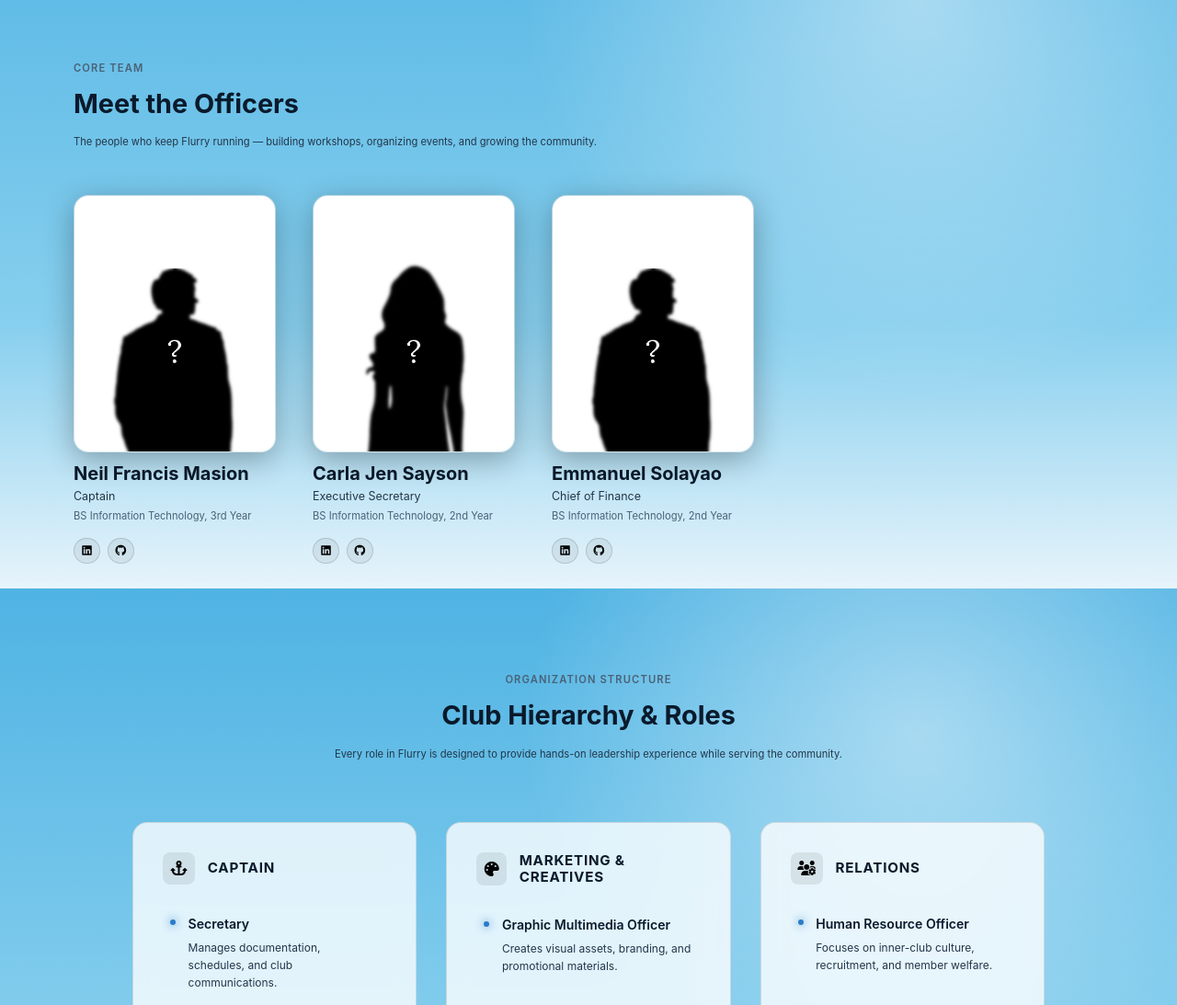
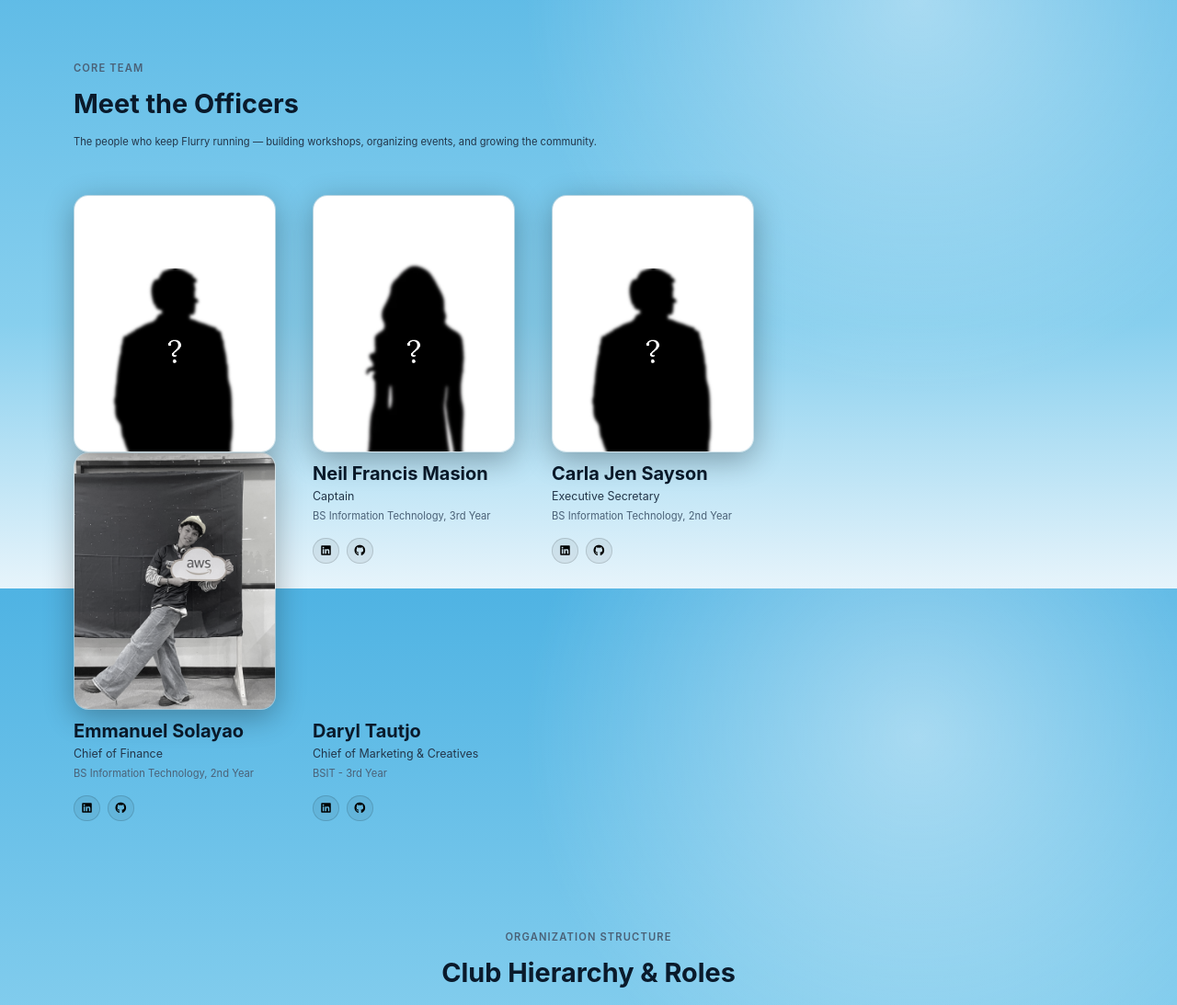
Before and after one commit to neilmasion/Django-Flurry, a Django app: page /about/ in a window 1280 px wide. Shown: the part 1760-2853 px from the top of the page at 92% size. Run offline with Django 5.2, Linux system fonts and the light colour scheme; a user stored in the database is signed in; data comes from the database, SQL or seed files in the repository.

Commit message:
Minor Fix: Adding 1 member in officers

```diff
--- a/static/css/profile.css
+++ b/static/css/profile.css
@@ -36,7 +36,7 @@
     min-width: 90px;
     min-height: 90px;
     border-radius: 50%;
-    background: rgba(255, 255, 255, 0.18);
+    background: linear-gradient(135deg, var(--accent-color), var(--primary-color));
     border: 2px solid rgba(255, 255, 255, 0.35);
     display: flex;
     align-items: center;
@@ -455,7 +455,7 @@ html[data-theme="dark"] #tab-edit .toggle-password:hover {
     width: 64px;
     height: 64px;
     border-radius: 50%;
-    background: rgba(255, 255, 255, 0.18);
+    background: linear-gradient(135deg, var(--accent-color), var(--primary-color));
     border: 2px solid rgba(255, 255, 255, 0.3);
     display: flex;
     align-items: center;
@@ -889,7 +889,7 @@ html:not([data-theme="dark"]) .user-menu-btn:hover {
     min-width: 1.6rem;
     min-height: 1.6rem;
     border-radius: 50%;
-    background: rgba(255, 255, 255, 0.25);
+    background: linear-gradient(135deg, var(--accent-color), var(--primary-color));
     display: flex;
     align-items: center;
     justify-content: center;
@@ -901,8 +901,8 @@ html:not([data-theme="dark"]) .user-menu-btn:hover {
 }
 
 html:not([data-theme="dark"]) .user-avatar-sm {
-    background: rgba(0, 0, 0, 0.2);
-    color: var(--text-primary);
+    background: linear-gradient(135deg, var(--accent-color), var(--primary-color));
+    color: #fff;
 }
 
 .user-avatar-sm img {
--- a/static/js/modules/officers.js
+++ b/static/js/modules/officers.js
@@ -5,7 +5,8 @@ export function setupOfficerDeck() {
     const officers = [
         { initials:'NFM', name:'Neil Francis Masion',         role:'Captain',                           course:'BS Information Technology, 3th Year',   links:['linkedin','github'] },
         { initials:'CJS', name:'Carla Jen Sayson',            role:'Executive Secretary',               course:'BS Information Technology, 2nd Year',   links:['linkedin','github'] },
-        { initials:'ES',  name:'Emmanuel Solayao',            role:'Chief of Finance',                  course:'BS Information Technology, 2nd Year',   links:['linkedin','github'] }
+        { initials:'ES',  name:'Emmanuel Solayao',            role:'Chief of Finance',                  course:'BS Information Technology, 2nd Year',   links:['linkedin','github'] },
+        { initials:'DT',  name:'Daryl Tautjo',                role:'Chief of Marketing & Creatives',    course:'BSIT - 3rd Year',                       links:['linkedin','github'] }
     ];
 
     const cards    = Array.from(deck.querySelectorAll('.deck-card'));
--- a/templates/about.html
+++ b/templates/about.html
@@ -279,6 +279,9 @@
                 <div class="deck-card" data-pos="2" data-index="2">
                     <img src="{% static 'images/man.jpg' %}" alt="team">
                 </div>
+                <div class="deck-card" data-pos="3" data-index="3">
+                    <img src="{% static 'images/team9.jpg' %}" alt="team">
+                </div>
                 <!-- Per-card info: hidden on mobile, shown on desktop below each card -->
                 <div class="officer-card-info">
                     <div class="deck-name">Neil Francis Masion</div>
@@ -307,6 +310,15 @@
                         <a href="#"><i class="fa-brands fa-github"></i></a>
                     </div>
                 </div>
+                <div class="officer-card-info">
+                    <div class="deck-name">Daryl Tautjo</div>
+                    <div class="deck-role">Chief of Marketing & Creatives</div>
+                    <div class="deck-course">BSIT - 3rd Year</div>
+                    <div class="deck-links">
+                        <a href="#"><i class="fa-brands fa-linkedin"></i></a>
+                        <a href="#"><i class="fa-brands fa-github"></i></a>
+                    </div>
+                </div>
             </div>
 
             <div class="deck-info">
@@ -319,7 +331,7 @@
                     <a href="#"><i class="fa-brands fa-linkedin"></i></a>
                     <a href="#"><i class="fa-brands fa-github"></i></a>
                 </div>
-                <div class="deck-counter"><span id="deckCurrent">1</span> / <span id="deckTotal">3</span></div>
+                <div class="deck-counter"><span id="deckCurrent">1</span> / <span id="deckTotal">4</span></div>
             </div>
         </div>
     </section>
```
